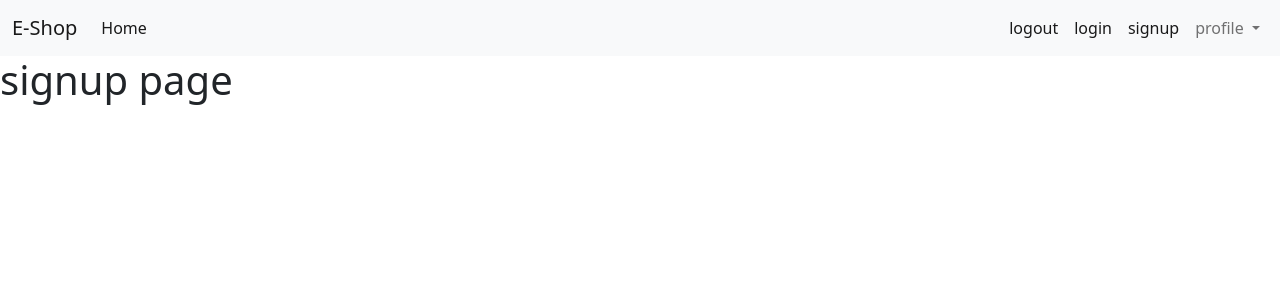
After one commit to rudanijemin/E-Shop-application, a Django app: page /signup in a window 1280 px wide. The commit adds this page. Shown: the top 300 px of the page. Run offline with Django 3.2, Linux system fonts and the light colour scheme.

Commit message:
signup page

```diff
--- a/store/templates/base.html
+++ b/store/templates/base.html
@@ -39,7 +39,7 @@
           <a class="nav-link active" aria-current="page" href="#">login</a>
         </li>
          <li class="nav-item">
-          <a class="nav-link active" aria-current="page" href="#">singup</a>
+          <a class="nav-link active" aria-current="page" href="signup">signup</a>
         </li>
 
         <li class="nav-item dropdown">
--- a/store/templates/index.html
+++ b/store/templates/index.html
@@ -7,9 +7,11 @@
   <!...filter>
   <div class="col-lg-2 mx-auto">
   <div class="list-group">
+    <a href="/" class="list-group-item list-group-item-action">all product </a>
+
     {% for category in categories %}
     <a href="/?category={{category.id}}" class="list-group-item list-group-item-action"> {{category.name}} </a>
-     {% endfor%}
+    {% endfor%}
   </div>
   </div>
 
--- /dev/null
+++ b/store/templates/signup.html
@@ -0,0 +1,6 @@
+{% extends 'base.html' %}
+
+{% block content %}
+<h1> signup page </h1>
+
+{% endblock %}
--- a/store/urls.py
+++ b/store/urls.py
@@ -1,8 +1,9 @@
 from django.contrib import admin
 from django.urls import path
-from.views import index
+from.views import index,signup
 
 
 urlpatterns = [
-    path("",index)
+    path("",index),
+    path("signup",signup)
 ]
--- a/store/views.py
+++ b/store/views.py
@@ -18,3 +18,6 @@ def index(request):
     data["products"]=Products
     data["categories"]=categories
     return render(request,"index.html",data)
+
+def signup(request):
+    return render(request,"signup.html")
```
Also changed, not shown: BASE_DIR/uploads/products/6.jpg (added), BASE_DIR/uploads/products/6_w3fIKc2.jpg (added), db.sqlite3, 1 other file.
